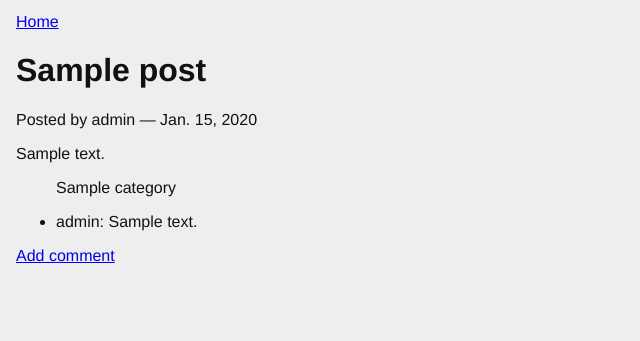
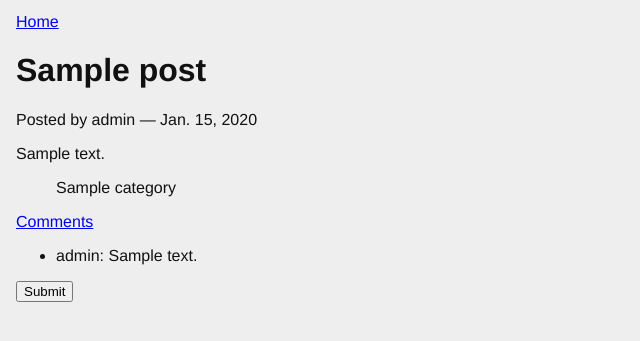
Before and after one commit to DevinDuval09/django_blog, a Django app: page /posts/1/ in a window 1280 px wide. Shown: the part 20-361 px from the top of the page, without its empty margins (0-640 px from the left). Run offline with Django 3.2, Linux system fonts and the light colour scheme; data comes from the database, SQL or seed files in the repository; tables that the repository leaves empty hold one stand-in row (values such as "Sample post").

Commit message:
CommentForm imbedded in page. Now have link to comment page

```diff
--- a/blogging/templates/blogging/detail.html
+++ b/blogging/templates/blogging/detail.html
@@ -14,10 +14,15 @@
     <li>{{ category }}</li>
     {% endfor %}
 </ul>
+<a href="{% url 'comments' post.pk %}">Comments</a>
 <ul class="comments">
     {% for comment in post.comments.all %}
     <li> {{ comment }} </li>
     {% endfor %}
 </ul>
-<a class="add_comment" href="{% url 'add_comment' post.pk %}">Add comment</a>
+<form name="new_comment" method="post">
+    {% csrf_token %}
+     {{ form }}
+    <button type="submit" class="btn btn-default"&gt; value=>Submit</button>
+</form>
 {% endblock %}
```
